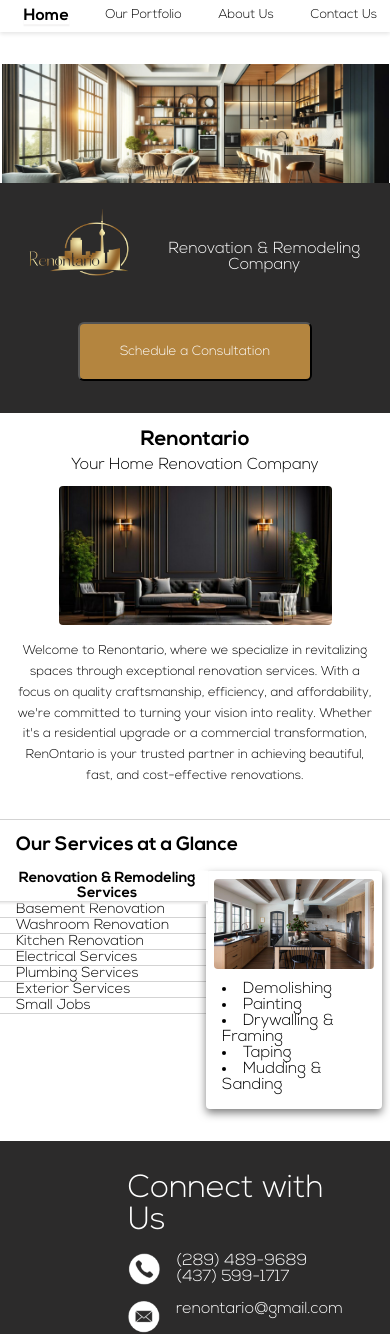
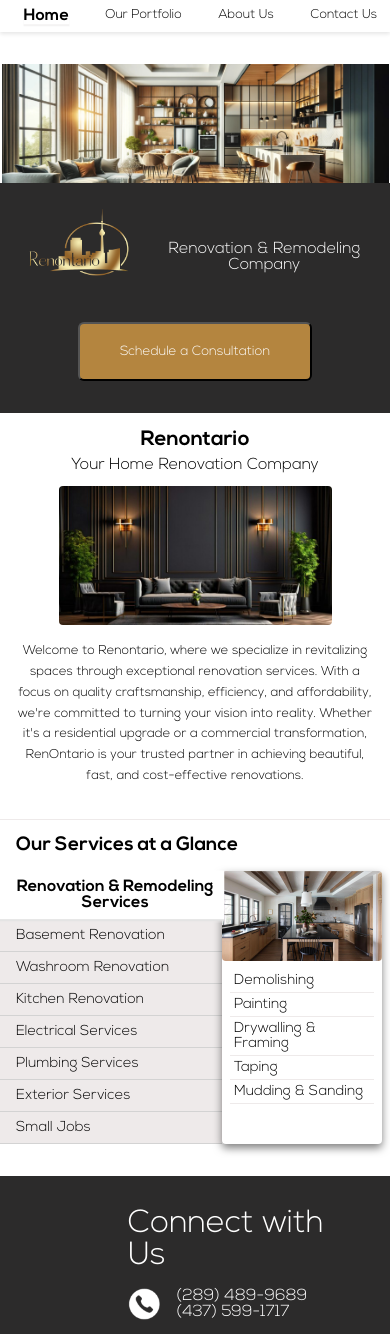
Before and after one commit to Bita-Fotovvat/renovation-website, a React (Create React App) app: page / in a window 390 px wide. Shown: the top 1334 px of the page. Built offline with nearby package versions, Linux system fonts and the light colour scheme.

Commit message:
Abut section's responsiveness on the homapage completed

```diff
--- a/src/components/About/About.scss
+++ b/src/components/About/About.scss
@@ -6,7 +6,7 @@
 .about{
     &__parentmobile{
         padding-bottom: 2rem;
-        border-bottom: 1px solid lightgray;
+        border-bottom: 1px solid $website-border-lightgray;
     }
     &__photo{
         border-radius: 4px;
@@ -51,6 +51,10 @@
         text-align: center;
         font-size: 0.8rem;
         line-height: 1.3rem;
+        @include big-mobile-screen{
+            width: 90%;
+            margin: auto
+        }
     }
     &__buttonmobile{
         margin-top: 2rem;
@@ -94,11 +98,13 @@
         display: none;
         @include tablet-and-desktop{
             display: flex;
-            padding-top: 1rem;
+            padding-top: 2rem;
             padding-left: 2rem;
             padding-right: 2rem;
+            padding: 2rem 2rem 3rem 2rem;
             max-width: 1000px;
             margin: auto;
+            border-bottom: 1px solid $website-border-lightgray;
         }
         @include desktop{
             padding-top: 2rem;
--- a/src/components/Introduction/Introduction.js
+++ b/src/components/Introduction/Introduction.js
@@ -1,11 +1,8 @@
 import { useState } from "react";
 import { TabsData } from "../../data/TabsData";
 import "./Introduction.scss";
-import useMediaQuery from '@mui/material/useMediaQuery';
-
 
 export default function Introduction(){
-    // const isBigMobile = useMediaQuery('(min-width:500px)');
     const [activeTab, setActiveTab] = useState(0);
     const handleClick = (index) =>{
         setActiveTab(index);
@@ -20,7 +17,7 @@
 
     const renderContentAsList = (content) => {
         if (Array.isArray(content)) {
-            return content.map((item, index) => <li key={index}>{item}</li>);
+            return content.map((item, index) => <li className="intro__card--li" key={index}>{item}</li>);
         } else {
             return content.split(' ').map((word, index) => <li key={index}>{word}</li>);
         }
--- a/src/components/Introduction/Introduction.scss
+++ b/src/components/Introduction/Introduction.scss
@@ -9,8 +9,9 @@
         padding-left: 1rem;
         font-size: 1.2rem;
         @include tablet-and-desktop{
-            font-weight: 400;
-            padding: 2rem 0 1rem 3rem;
+            font-weight: 600;
+            font-size: 2rem;
+            padding: 1rem 0 1rem 2rem;
             // font-weight: 700;
         }
     }
@@ -27,6 +28,9 @@
         font-size: 0.9rem;
         padding-left: 1rem;
         padding-right: 0.5rem;
+        padding-top: 0.5rem;
+        padding-bottom: 0.5rem;
+        background-color: $website-border-lightgray;
         &:hover{
             background-color: white;
             transform: scale(1.02);
@@ -35,17 +39,19 @@
             font-weight: 600;
         }
         @include tablet-and-desktop{
-            width: 30rem;
-            padding: 2.4rem;
+            font-size: 1rem;
+            padding: 0.5rem 2rem;
+            // width: 30rem;
+            // padding: 2.4rem;
             // color: white
-            background-color: lightgray;
-            box-shadow: 0 4px 8px rgba(0,0,0,0.5);
+            // background-color: $website-border-lightgray;
+            // box-shadow: 0 4px 8px rgba(0,0,0,0.5);
             &:hover{
                 background-color: white;
                 transform: scale(1.02);
                 text-align: center;
-                font-size: 1.3rem;
-                // font-weight: 700;
+
+                font-weight: 600;
             }
         }
     }
@@ -53,32 +59,52 @@
         background-color: white;
         box-shadow: 0 4px 8px rgba(0,0,0,0.5);
         border-radius: 4px;
+        @include big-mobile-screen{
+            width: 50%;
+        }
         @include tablet-and-desktop{
-            height: 30rem;
-            width: 63rem;
+            display: flex;
+            // height: 30rem;
+            width: 60%;
             border-radius: 4px;
         }
         &--content{
-
-            padding-left: 1rem;
-            padding-bottom: 1rem;
+            padding: 0.5rem 0.5rem 1rem 0.5rem;
             @include tablet-and-desktop{
                 padding: 2rem;
+                width: 40%;
             }
         }
         &--image{
             width: 10rem;
             border-radius: 4px;
-            margin: 0.5rem;
+            display: block;
+            // padding-top: 0.5rem;
+            // margin-right: 0.5ren;
+            // margin-left: 0.5ren;
+            margin: auto;
+            @include big-mobile-screen{
+                width: 90%;
+            }
             @include tablet-and-desktop{
-                padding: 1rem;
-                width: 40rem;
+                // padding: 1rem;
+                width: 50%;
+                border-radius: 4px;
             }
 
             // position: fixed;
             // top: 20px; /* Adjust as needed */
             // left: 20px; /* Adjust as needed */
             // z-index: 10; /* Ensure it's above the content; adjust as needed */
+        }
+        &--li{
+            padding: 0.25rem 0.25rem;
+            list-style-type: none;
+            font-size: 0.9rem;
+            border-bottom: 1px solid $website-border-lightgray;
+            @include desktop{
+                font-size: 1rem;
+            }
         }
     }
     &__labels{
@@ -89,7 +115,7 @@
     background-color: white;
     transform: scale(1.02);
     text-align: center;
-    // font-size: 1rem;
+    font-size: 1rem;
     font-weight: 600;
     position: relative;
     z-index: 10;
@@ -98,7 +124,7 @@
         background-color: white;
         // font-weight: 700;
 
-        font-size: 1.3rem;
+        font-size: 1.1rem;
         &:hover{
             background-color: white;
         }
--- a/src/styles/partials/_mixins.scss
+++ b/src/styles/partials/_mixins.scss
@@ -10,3 +10,9 @@
         @content;
     }
 }
+
+@mixin big-mobile-screen {
+    @media (min-width: 450px) {
+        @content;
+    }
+}
--- a/src/styles/partials/_variables.scss
+++ b/src/styles/partials/_variables.scss
@@ -9,3 +9,4 @@
 $button-color: #2f7fb0;
 $button-color-hover: #0c4f76;
 $website-darkgray: rgb(44, 43, 43);
+$website-border-lightgray: rgb(238, 234, 234);
```
Also changed, not shown: 1 other file (tests, documents, lock files or other folders).
